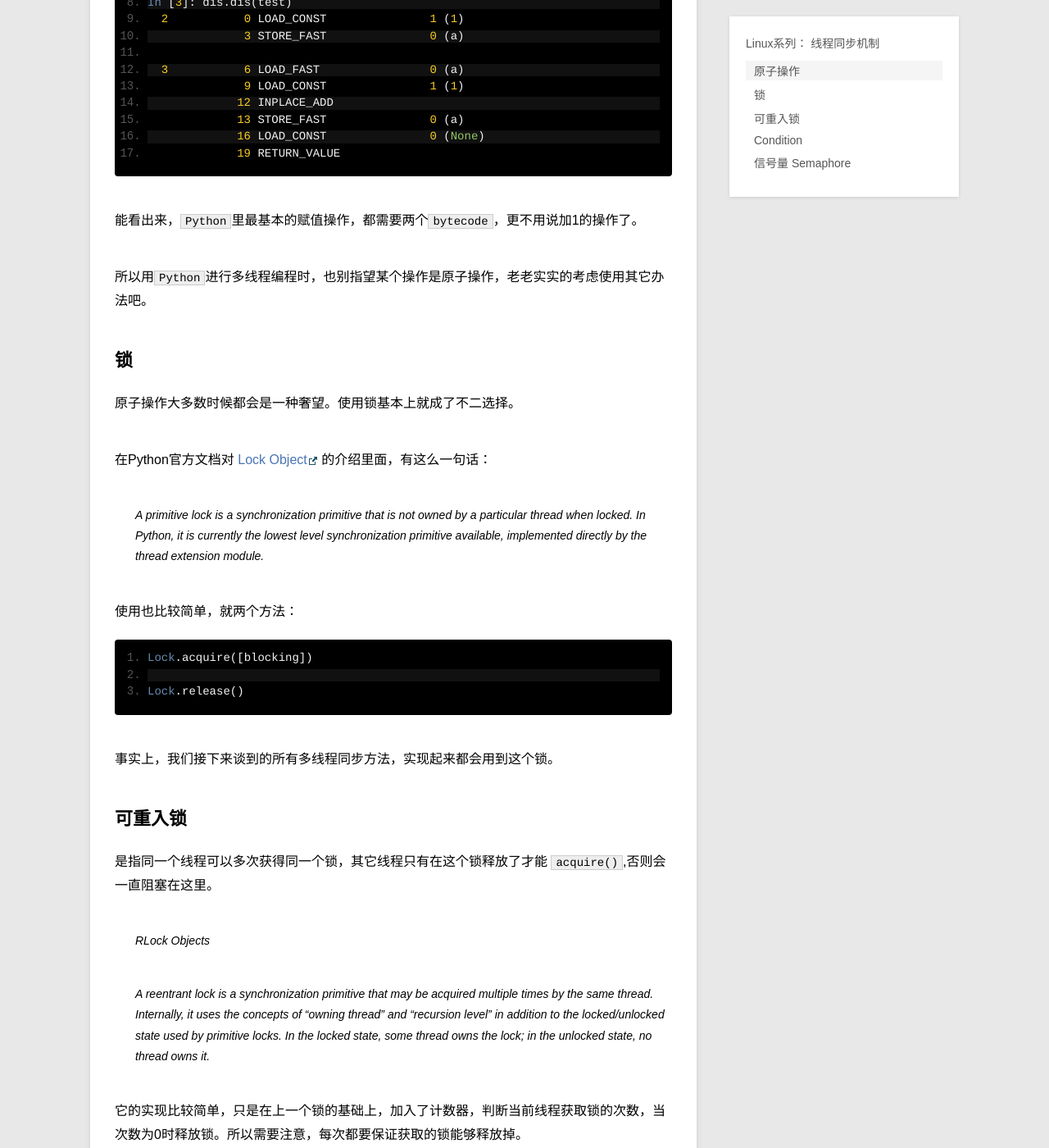
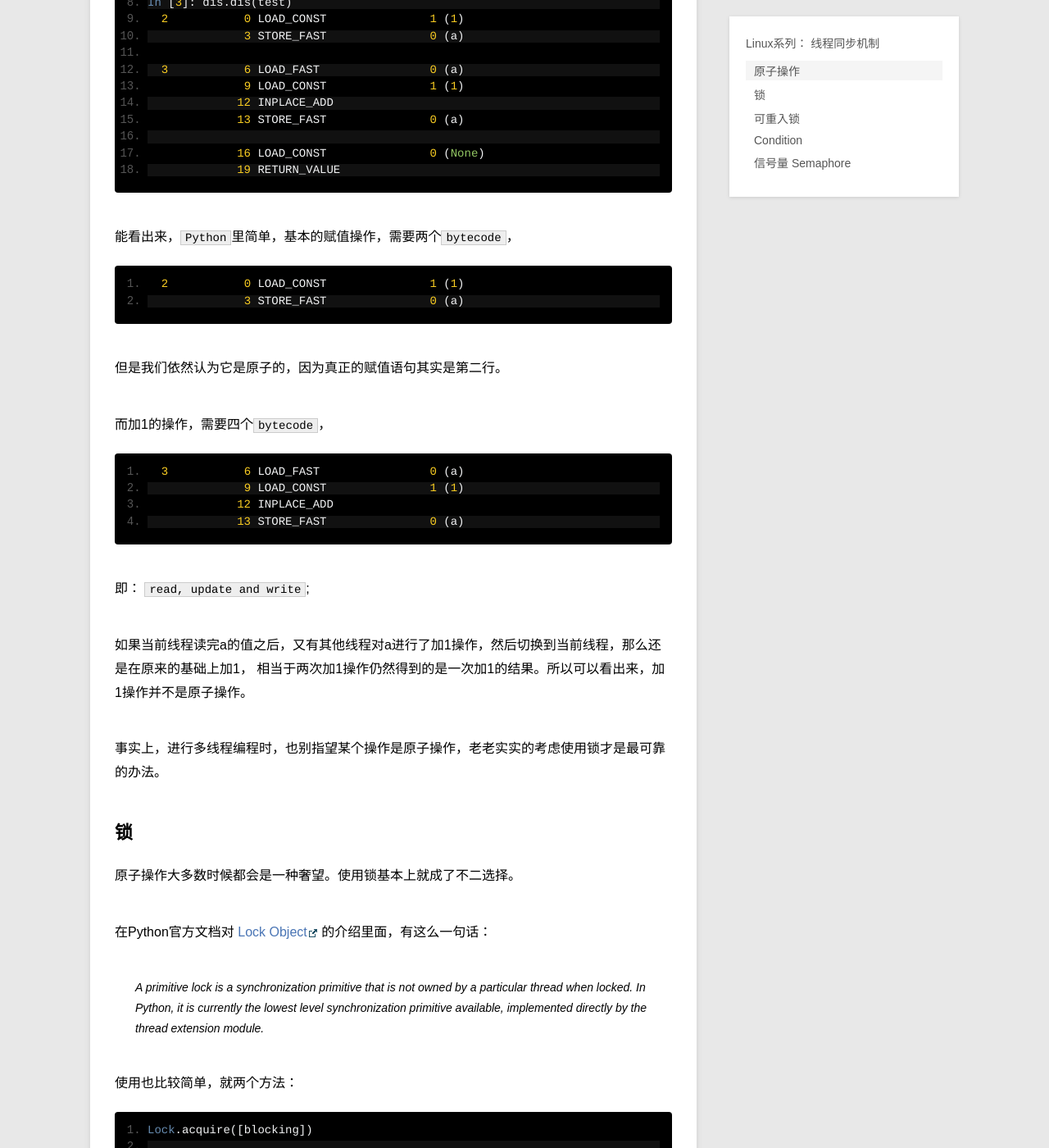
Before and after one commit to tylderen/tylderen.github.io, a Jekyll site: the page built from _posts/blog/2016-08-21-linux-multi-threads.md, in a window 1280 px wide and 1400 px high, scrolled down 1344 px. Shown: the whole window at 82% size. Built offline with Jekyll 4.4.1, drawn with Linux system fonts in a browser that asks for light colours; Markdown is read by kramdown in place of the engine named in the settings; some of the changed text lies outside the part shown.

Commit message:
Update 2016-08-21-linux-multi-threads.md

````diff
--- a/_posts/blog/2016-08-21-linux-multi-threads.md
+++ b/_posts/blog/2016-08-21-linux-multi-threads.md
@@ -25,7 +25,7 @@ category: blog
 
 原子操作在多线程里，意味着这个操作一旦开始，就不会被打断，更不会被其它线程抢断。所以，如果我们知道某个操作是原子性的，就大可放心，不用额外的添加锁。所以也是很省心的。
 
-`Python`虚拟机里面的全局锁能保证`Python bytecode`的原子性，所以，一个`bytecode`是一个原子操作。
+`Python`虚拟机里面的全局锁能保证`Python bytecode`的原子性，所以，我们可以认为，一个`bytecode`就是一个原子操作。
 来看看我们最常用的赋值和加1操作分别需要几个`bytecode`：
 
 ```
@@ -44,13 +44,35 @@ In [3]: dis.dis(test)
               9 LOAD_CONST               1 (1)
              12 INPLACE_ADD
              13 STORE_FAST               0 (a)
+
              16 LOAD_CONST               0 (None)
              19 RETURN_VALUE
 ```
 
-能看出来，`Python`里最基本的赋值操作，都需要两个`bytecode`，更不用说加1的操作了。
+能看出来，`Python`里简单，基本的赋值操作，需要两个`bytecode`，
 
-所以用`Python`进行多线程编程时，也别指望某个操作是原子操作，老老实实的考虑使用其它办法吧。
+```
+  2           0 LOAD_CONST               1 (1)
+              3 STORE_FAST               0 (a)
+```
+
+但是我们依然认为它是原子的，因为真正的赋值语句其实是第二行。
+
+而加1的操作，需要四个`bytecode`，
+
+```
+  3           6 LOAD_FAST                0 (a)
+              9 LOAD_CONST               1 (1)
+             12 INPLACE_ADD
+             13 STORE_FAST               0 (a)
+```
+
+即： `read, update and write`;
+
+如果当前线程读完a的值之后，又有其他线程对a进行了加1操作，然后切换到当前线程，那么还是在原来的基础上加1，
+相当于两次加1操作仍然得到的是一次加1的结果。所以可以看出来，加1操作并不是原子操作。
+
+事实上，进行多线程编程时，也别指望某个操作是原子操作，老老实实的考虑使用锁才是最可靠的办法。
 
 ## 锁
 
````
